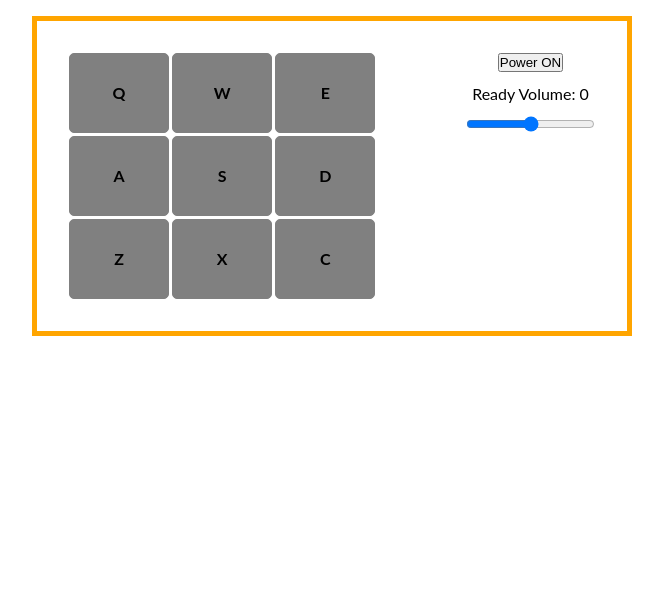
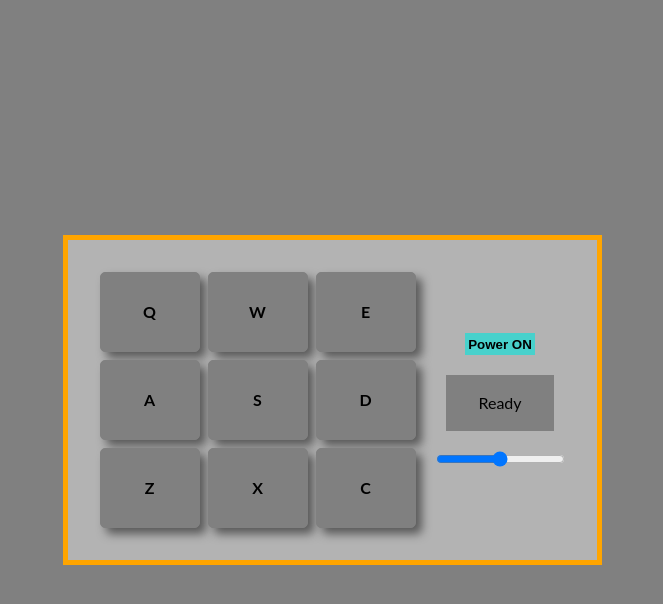
Before and after one commit to m-amroune/drum-machine, a React (Vite) app: page / in a window 1280 px wide. Shown: the top 604 px of the page, without its empty margins (308-971 px from the left). Built offline with nearby package versions, Linux system fonts and the light colour scheme.

Commit message:
Add toggle to switch between volume and pad name display

```diff
--- a/src/components/Display.jsx
+++ b/src/components/Display.jsx
@@ -1,10 +1,16 @@
 import React from 'react'
 
-const Display = ({activeSound, volume}) => {
+// Dynamic display
+const Display = ({activeSound, volume, isChangingVolume}) => {
+  // Display volume while adjusting,  otherwhise show active sound
+    const message = isChangingVolume
+    ? `Volume: ${Math.round(volume * 100)}`
+    : activeSound || "Ready";
+
   return (
 
       <div id="display">
-      {activeSound || "Ready"} Volume: {Math.round(volume * 100)}
+      {message}
     </div>
 
   )
--- a/src/components/DrumMachine.jsx
+++ b/src/components/DrumMachine.jsx
@@ -1,83 +1,103 @@
-import {React, useEffect, useState} from 'react'
-import {pads} from '../data/pads'
-import DrumPad from './DrumPad'
-import Display from './Display'
+import { React, useEffect, useState } from "react";
+import { pads } from "../data/pads";
+import DrumPad from "./DrumPad";
+import Display from "./Display";
 
+
+// Main comporent
 const DrumMachine = () => {
-    const [activeSound, setActiveSound] = useState('')
+  // States fo active sound, power status, volume and volume slider
+  const [activeSound, setActiveSound] = useState("");
   const [powerOn, setPowerOn] = useState(true);
-    const [volume, setVolume ] = useState('');
-    useEffect(()=> {
+  const [volume, setVolume] = useState(0.5);
+  const [isChangingVolume, setIsChangingVolume] = useState(false);
+  useEffect(() => {
+   // When keyboard press
+    const handleKeyDown = (event) => {
+      if (!powerOn) return;
 
-      const handleKeyDown = (event) => {
-        if(!powerOn) return;
-        // if pad is on lowerCase
       const key = event.key.toUpperCase();
-        console.log(key)
+
       const audio = document.getElementById(key);
       const pad = document.getElementById(key)?.parentElement;
-       const padData = pads.find(pad => pad.key === key)
+      const padData = pads.find((pad) => pad.key === key);
+      // if sound exists
       if (!audio) {
         console.log("Audio introuvable pour la touche :", key);
       }
 
-       if(audio){
-        audio.currentTime = 0;  // reset audio
-        audio.play() // new play
-
+      if (audio) {
+        audio.currentTime = 0; // reset audio
+        audio.play(); // new play
+        // temporary visual effect on the active pad
         pad.classList.add("active");
-         setTimeout(() => pad.classList.remove("active"),150);
-
-         if(padData){
-            setActiveSound(padData.name)
+        setTimeout(() => pad.classList.remove("active"), 150);
+        // Update displayed sound
+        if (padData) {
+          setActiveSound(padData.name);
         }
       }
-      }
-
+    };
+    // Add and clean up keyboard listener
     window.addEventListener("keydown", handleKeyDown);
-      return () => window.removeEventListener("keydown", handleKeyDown)
-    },[powerOn])
-
+    return () => window.removeEventListener("keydown", handleKeyDown);
+  }, [powerOn]);
 
   return (
     <div id="drum-machine">
-        { /* pads  */}
+      {/* pads  */}
       <div id="left-panel">
-        <div id="pads-container"   >
-                {pads.map(pad => (
+        <div id="pads-container">
+          {pads.map((pad) => (
             <DrumPad
               key={pad.id}
               keyPad={pad.key}
               soundName={pad.name}
               audioSrc={pad.src}
-    setActiveSound = {setActiveSound}
+              setActiveSound={setActiveSound}
               powerOn={powerOn}
               volume={volume}
             />
           ))}
-
-
         </div>
       </div>
-        <div id="right-panel" >
+      <div id="right-panel">
         <div id="controls-container">
-            { /* button on/off  */}
-        <button id="power" className='btn'  onClick={()=> setPowerOn(power => !power)  }  >{powerOn ? "Power ON" : "Power OFF"}</button>
-        { /* display sound and volume*/}
-       <Display activeSound={activeSound} volume={volume}/>
-        { /* slider volume  */}
-        <input  id="sound"
+          {/* button on/off  */}
+          <button
+            id="power"
+            className="btn"
+            onClick={() => setPowerOn((power) => !power)}
+          >
+            {powerOn ? "Power ON" : "Power OFF"}
+          </button>
+          {/* display sound and volume*/}
+          <Display
+            activeSound={activeSound}
+            volume={volume}
+
+            isChangingVolume={isChangingVolume}
+
+          />
+
+          {/* slider volume  */}
+          <input
+            id="sound"
             type="range"
             min="0"
             max="1"
             step="0.05"
             value={volume}
-  onChange={(e) => setVolume(Number(e.target.value))} />
-
+            onChange={(e) => setVolume(Number(e.target.value)) }
+             onMouseDown={() => setIsChangingVolume(true)}
+            onMouseUp={() => setIsChangingVolume(false)}
+            onTouchStart={() => setIsChangingVolume(true)}
+            onTouchEnd={() => setIsChangingVolume(false)}
+          />
         </div>
       </div>
     </div>
-  )
-}
+  );
+};
 
-export default DrumMachine
+export default DrumMachine;
--- a/src/components/DrumPad.jsx
+++ b/src/components/DrumPad.jsx
@@ -1,14 +1,15 @@
 
-
+// component for each pad
 const DrumPad = ({keyPad, audioSrc, setActiveSound, soundName, powerOn, volume}) => {
    const playSound = () =>{
     if (!powerOn) return;
         const audio = document.getElementById(keyPad);
         if(audio){
-          audio.currentTime = 0;
+
+          audio.currentTime = 0;  // reset audio
           audio.volume = volume;
           audio.play();
-          setActiveSound(soundName)
+          setActiveSound(soundName) // Update the currently active sound
         }
     }
   return (
--- a/src/index.css
+++ b/src/index.css
@@ -2,6 +2,11 @@
   box-sizing: border-box;
   margin: 0;
   padding: 0;
+}
+
+html, body {
+  height: 100vh;
+  margin: 0;
 }
 
 body {
@@ -9,21 +14,31 @@ body {
   font-size: 16px;
   line-height: 1.5;
   padding: 1rem;
+  display: flex;
+  justify-content: center;
+  align-items: center;
+ background-color: gray;
 }
 
 #drum-machine {
   display: flex;
   justify-content: space-between;
-  align-items: flex-start;
+  align-items:center;
   gap: 20px;
   max-width: 600px;
   margin: 0 auto;
   border: 5px solid orange;
   padding: 2rem;
+ background-color: #b3b3b3;;
 }
 
 
 /*  PADS  */
+#left-panel {
+  display: flex;
+  align-items: center;
+  height: 100%;
+}
 
 
 .drum-pad{
@@ -38,12 +53,14 @@ body {
   border-radius: 5px;
   background-color: gray;
   cursor: pointer;
+  box-shadow: 6px 6px 10px rgba(0, 0, 0, 0.5);
 }
+
 
 #pads-container{
   display: grid;
   grid-template-columns: repeat(3, 1fr);
-  gap: 0.2rem;
+  gap: 0.5rem;
 }
 
 .drum-pad.active {
@@ -51,11 +68,34 @@ body {
   transform: scale(1.05);
 }
 
+
+
+
+
 /*  CONTROLS  */
+#right-panel {
+  display: flex;
+  align-items: center;
+  height: 100%;
+}
+
+#power{
+  background-color: #48D1CC;
+  padding: 0.2rem;
+  font-weight: bold;
+  border: none;
+}
+
+#display{
+  background-color: gray;
+  padding: 1rem 2rem;
+}
 
 #controls-container{
   display: flex;
   flex-direction: column;
-  gap: 10px;
+  gap: 20px;
+  justify-content: center;
   align-items: center;
+  height: 100%;
 }
```
Lines whose indentation alone changed are shown as unchanged.
